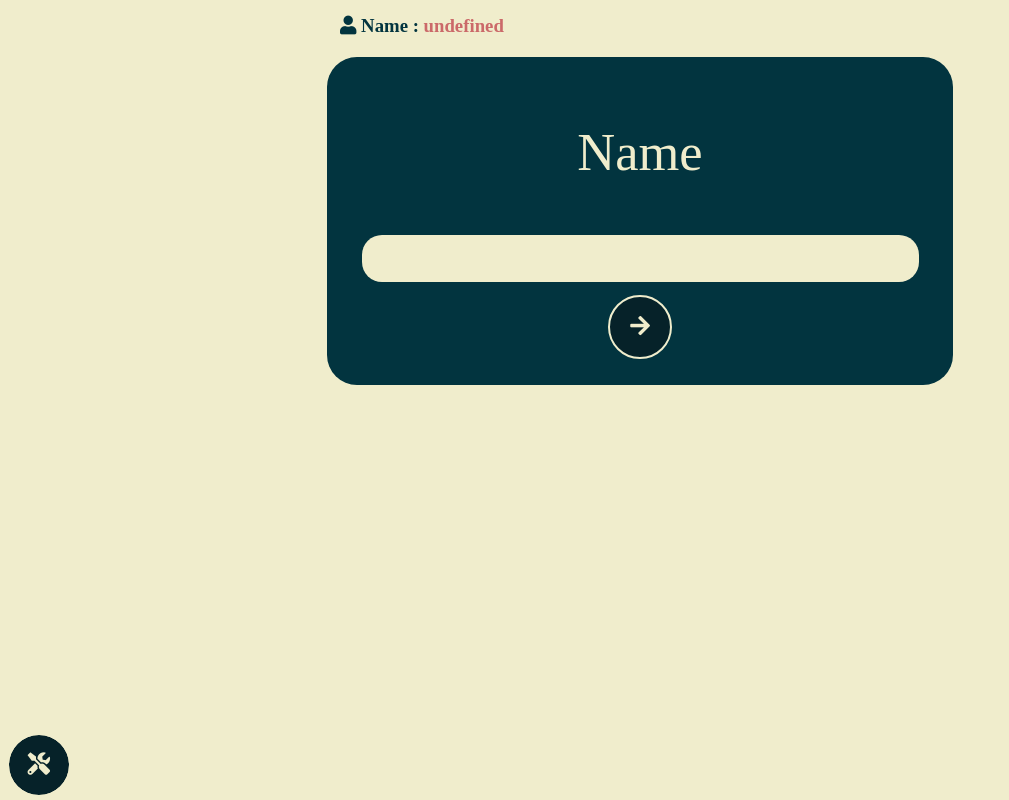
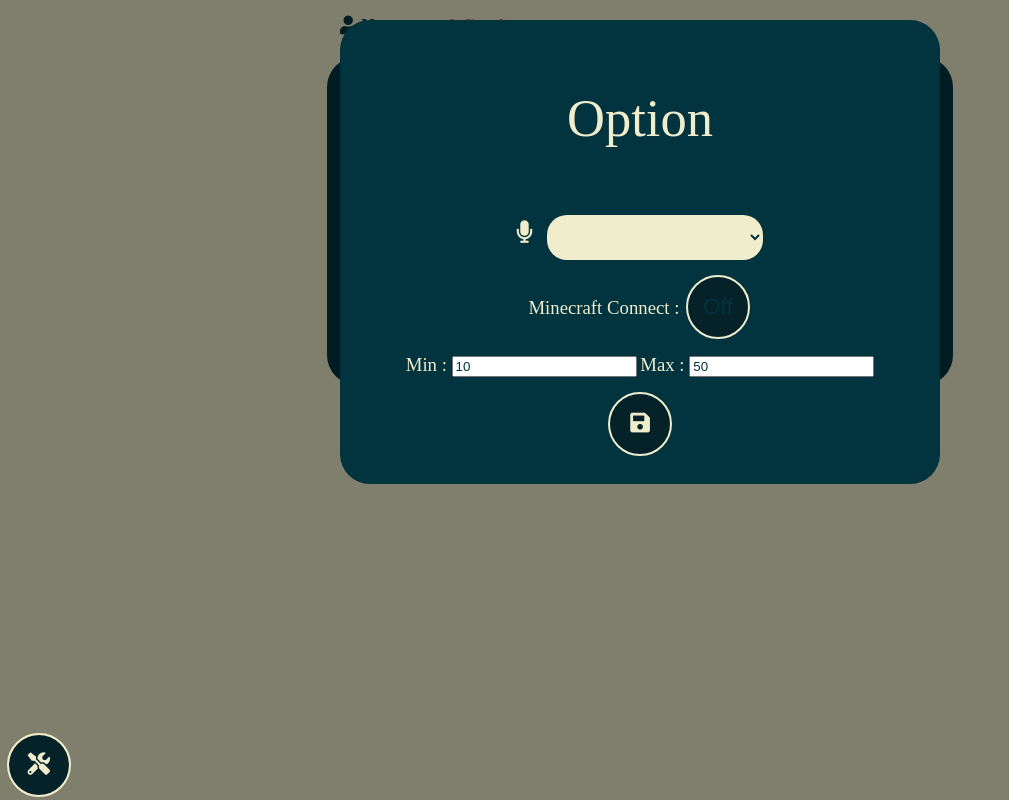
Before and after one commit to saegyun/voice-chat-in-minecraft, a website: page src/views/index.html in a window 1280 px wide. Both pictures are taken after a click on the button 38 px from the left and 765 px from the top of the page. Shown: the whole page, without its empty margins (0-1009 px from the left). Drawn offline with nearby package versions, Linux system fonts and the light colour scheme; files that its build step writes are made by us from their sources; files whose address does not match are found by name.

Commit message:
add inputs

```diff
--- a/src/views/index.html
+++ b/src/views/index.html
@@ -95,6 +95,12 @@
 					</button>
 					<br>
 					<br>
+					<p>Min : </p>
+					<input type="number" name="" id="min-range">
+					<p>Max : </p>
+					<input type="number" name="" id="max-range">
+					<br>
+					<br>
 					<!-- <i class="fas fa-volume-up"></i>
 					.
 					<select name="speaker" id="speakers" class="select">
```
